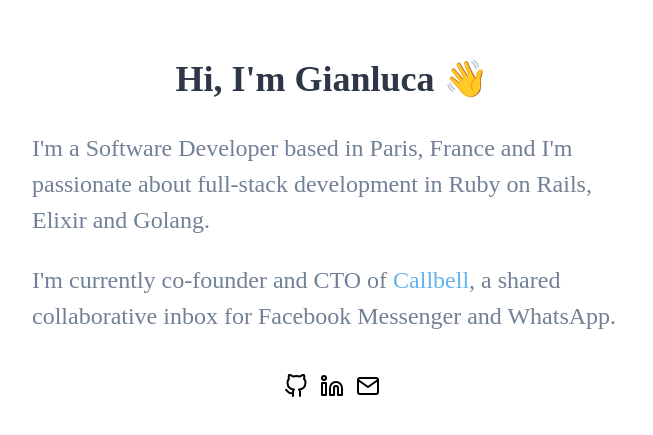
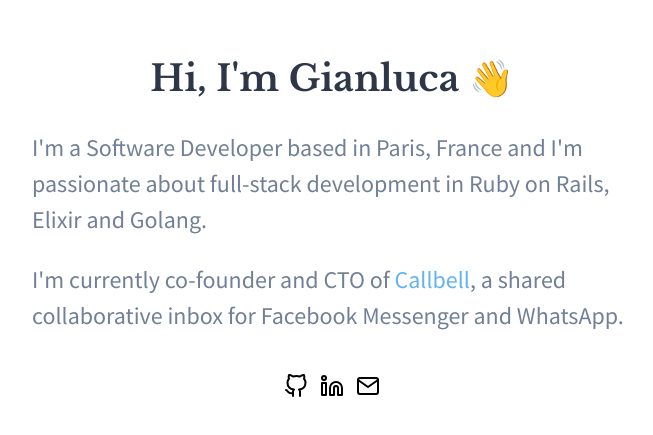
Before and after one commit to proudlygeek/my-personal-website, a Next.js app: page / in a window 1280 px wide. Shown: the part 175-610 px from the top of the page, without its empty margins (308-961 px from the left). Built offline with nearby package versions, Linux system fonts and the light colour scheme.

Commit message:
enh: preload google fonts, remove @import

```diff
--- a/pages/index.js
+++ b/pages/index.js
@@ -16,6 +16,8 @@
   return (
     <div className="bg-white dark:bg-gray-900">
       <Head>
+        <link rel="dns-prefetch" href="//fonts.googleapis.com" />
+        <link rel="preconnect" href="https://fonts.gstatic.com/" crossOrigin="true" />
         <title>Gianluca Bargelli - Software Developer</title>
         <meta name="description" content="Co-founder and CTO at Callbell, loves building and scaling distributed web applications" />
         <meta name="msapplication-TileColor" content="#da532c" />
@@ -37,6 +39,7 @@
         <link rel="icon" type="image/png" sizes="16x16" href="/favicon-16x16.png" />
         <link rel="manifest" href="/site.webmanifest" />
         <link rel="mask-icon" href="/safari-pinned-tab.svg" color="#5bbad5" />
+        <link href="https://fonts.googleapis.com/css2?family=Libre+Baskerville:wght@700&family=Source+Sans+Pro&display=swap" rel="stylesheet" />
       </Head>
 
       <main className="container px-10 py-4 mx-auto h-screen w-full flex flex-col items-center justify-center">
--- a/styles/globals.css
+++ b/styles/globals.css
@@ -1,6 +1,3 @@
 @import "tailwindcss/base";
 @import "tailwindcss/components";
 @import "tailwindcss/utilities";
-
-@import url('https://fonts.googleapis.com/css2?family=Libre+Baskerville:wght@700&display=swap');
-@import url('https://fonts.googleapis.com/css2?family=Source+Sans+Pro&display=swap');
```
